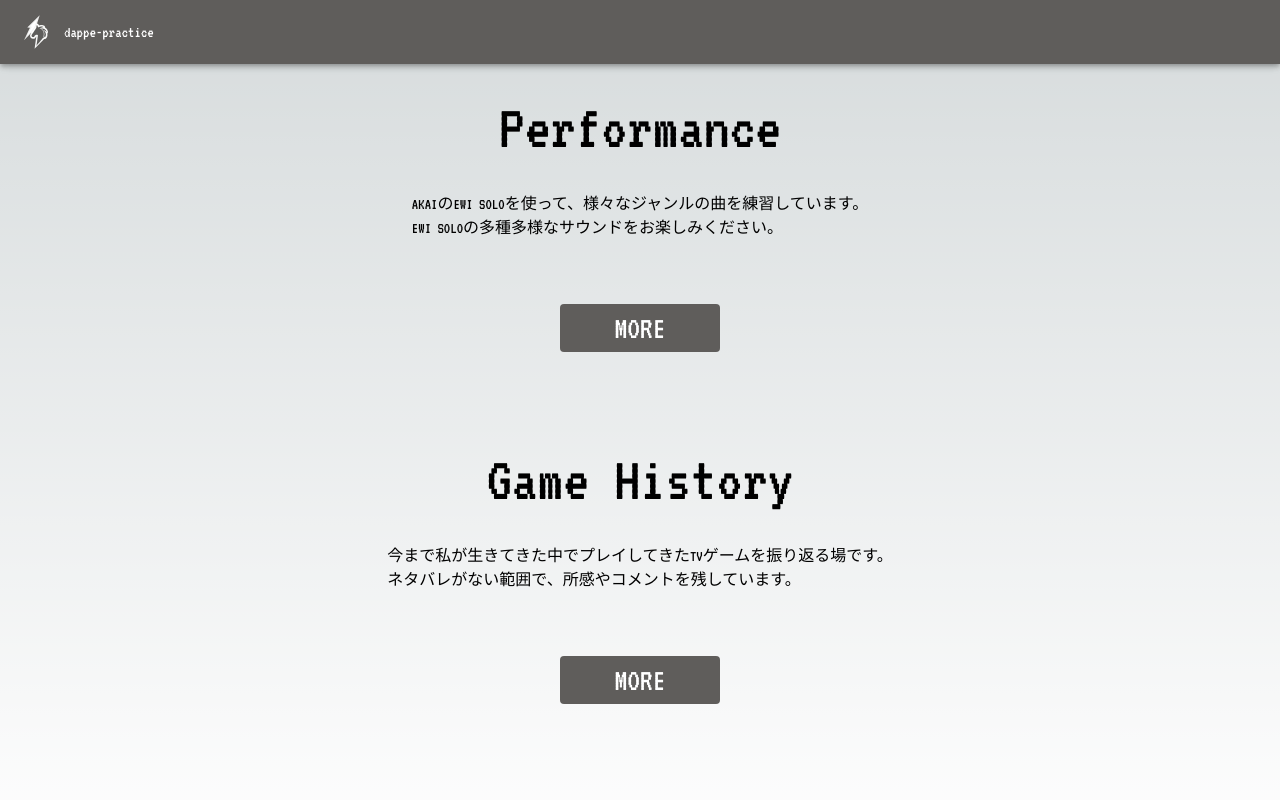
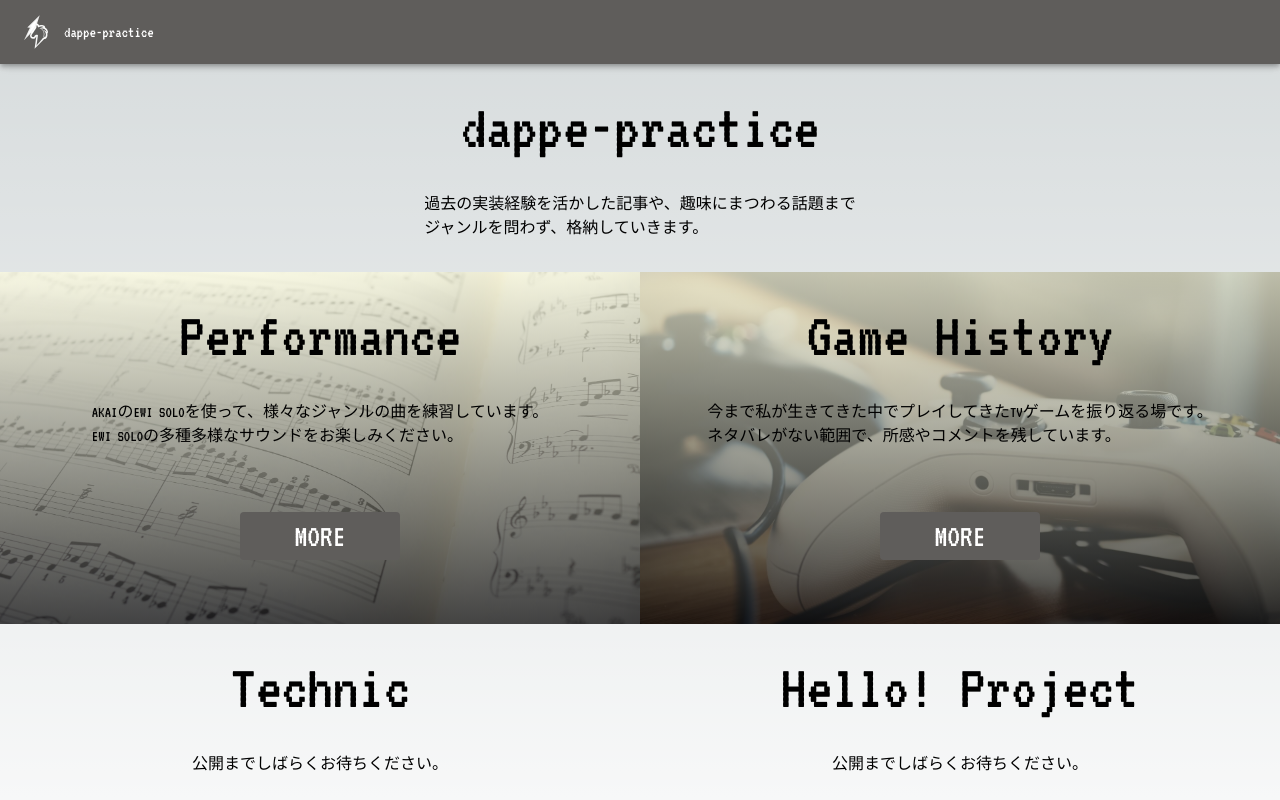
Before and after one commit to dappe0111/dappe-practice-next, a Next.js app: page / in a window 1280 px wide. Shown: the top 800 px of the page. Built offline with nearby package versions, Linux system fonts and the light colour scheme.

Commit message:
TOP改修

```diff
--- a/src/pages/index.tsx
+++ b/src/pages/index.tsx
@@ -4,7 +4,6 @@ import CommonMeta from "@/components/LV1/CommonMeta";
 import Link from "next/link";
 
 const Main = styled.main`
-  height: 100vh;
   margin-top: 64px;
   display: flex;
   justify-content: flex-start;
@@ -15,8 +14,20 @@ const Main = styled.main`
   }
 `;
 
-const Block = styled.div`
+const BlockWrap = styled.main`
   width: 100%;
+  display: flex;
+  flex-wrap: wrap;
+  justify-content: flex-start;
+  align-items: center;
+  flex-direction: row;
+  @media screen and (max-width: 599px) {
+    flex-direction: column;
+  }
+`;
+
+const Block = styled.div<{ category?: string }>`
+  width: 50%;
   padding: 32px;
   display: flex;
   gap: 32px;
@@ -26,7 +37,9 @@ const Block = styled.div`
   @media screen and (max-width: 599px) {
     padding: 16px;
     gap: 16px;
+    width: 100%;
   }
+  ${({ category }) => getBlockStyle(category)}
 `;
 
 const BlockTitle = styled.div`
@@ -70,13 +83,37 @@ const ButtonText = styled.div`
   color: #ffffff;
 `;
 
+const getBlockStyle = (category?: string) => {
+  switch (category) {
+    case "top":
+      return `width: 100%`;
+    case "performance":
+      return `background-image: linear-gradient(to top,rgba(0, 0, 0, 0.7) 0%,
+          rgba(255, 255, 225, 0.7) 100%),url(/bg-block-1.jpg);background-size: cover;background-position: bottom;`;
+    case "game":
+      return `background-image: linear-gradient(to top,rgba(0, 0, 0, 0.7) 0%,
+          rgba(255, 255, 225, 0.7) 100%),url(/bg-block-2.jpg);background-size: cover;background-position: center;`;
+    default:
+      return ``;
+  }
+};
+
 export default function Home() {
   return (
     <>
       <CommonMeta title="TOP" />
       <Header />
       <Main>
-        <Block>
+        <Block category="top">
+          <BlockTitle>dappe-practice</BlockTitle>
+          <Description>
+            過去の実装経験を活かした記事や、趣味にまつわる話題まで
+            <br />
+            ジャンルを問わず、格納していきます。
+          </Description>
+        </Block>
+        <BlockWrap>
+          <Block category="performance">
             <BlockTitle>Performance</BlockTitle>
             <Description>
               AKAIのEWI SOLOを使って、様々なジャンルの曲を練習しています。
@@ -91,7 +128,7 @@ export default function Home() {
               </Link>
             </ButtonWrap>
           </Block>
-        <Block>
+          <Block category="game">
             <BlockTitle>Game History</BlockTitle>
             <Description>
               今まで私が生きてきた中でプレイしてきたTVゲームを振り返る場です。
@@ -107,9 +144,18 @@ export default function Home() {
             </ButtonWrap>
           </Block>
           <Block>
+            <BlockTitle>Technic</BlockTitle>
+            <Description>公開までしばらくお待ちください。</Description>
+          </Block>
+          <Block>
+            <BlockTitle>Hello! Project</BlockTitle>
+            <Description>公開までしばらくお待ちください。</Description>
+          </Block>
+          <Block category="top">
             <BlockTitle>Coming Soon...</BlockTitle>
             <Description>公開までしばらくお待ちください。</Description>
           </Block>
+        </BlockWrap>
       </Main>
     </>
   );
```
Also changed, not shown: public/bg-block-1.jpg (added), public/bg-block-2.jpg (added). Lines whose indentation alone changed are shown as unchanged.
